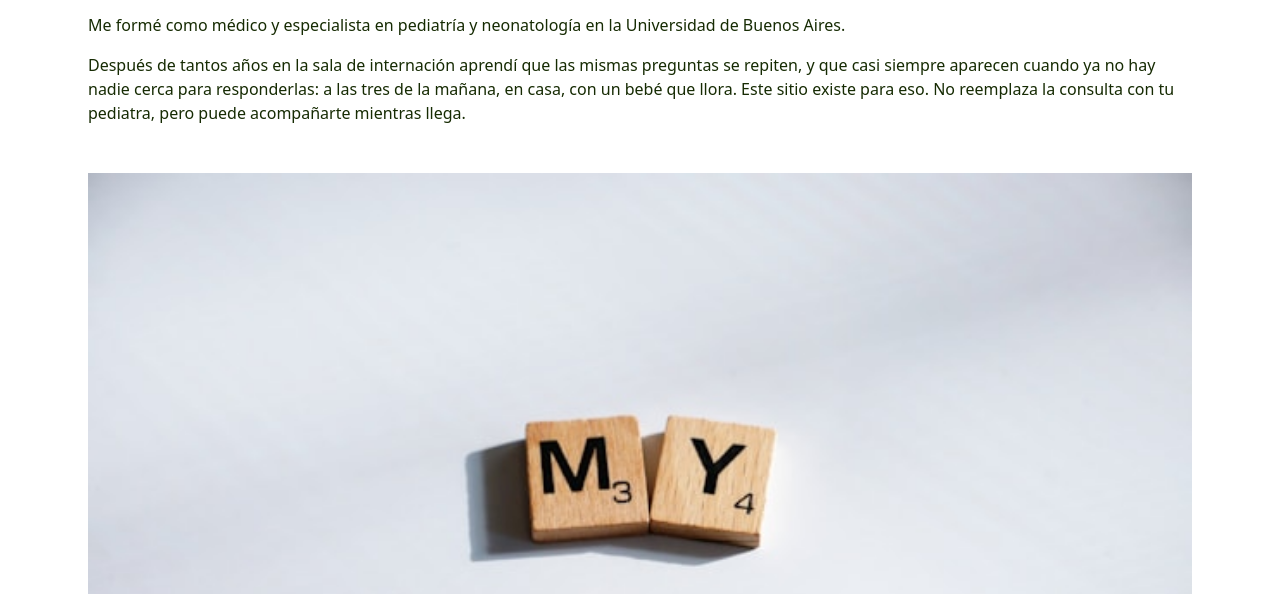
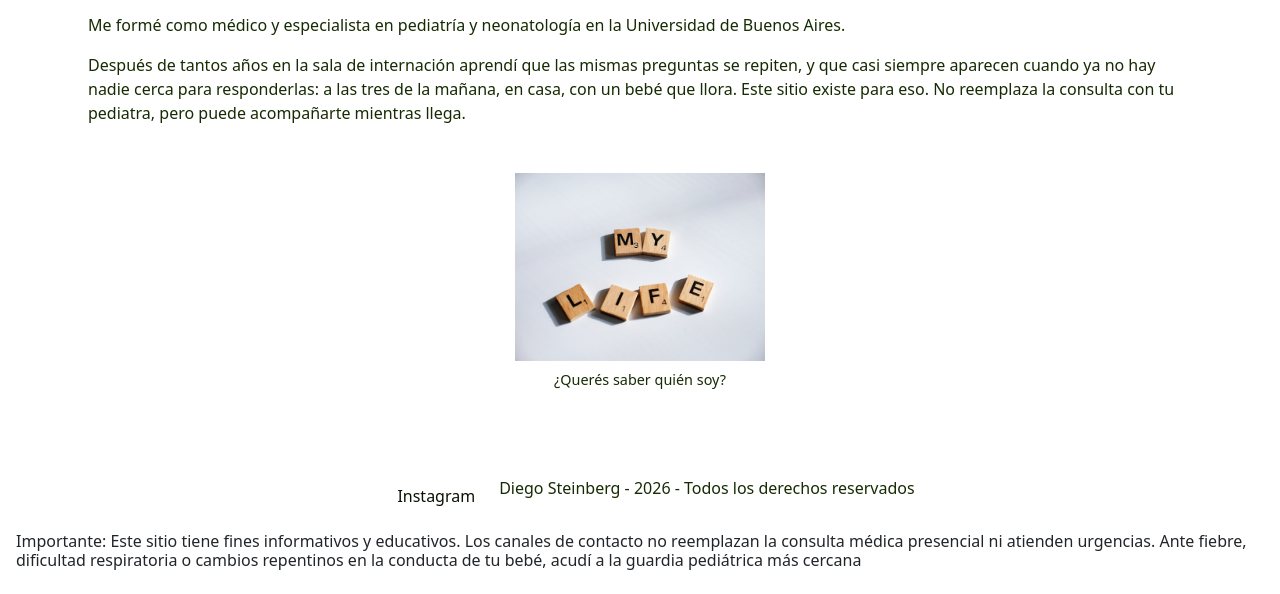
Before and after one commit to diegoastein/bienvenidosrn, a plain HTML site: page pages/sobre-mi.html in a window 1280 px wide. Shown: the part 206-800 px from the top of the page. Drawn offline with nearby package versions, Linux system fonts and the light colour scheme; a web font is replaced by a local one.

Commit message:
fix imagen

```diff
--- a/pages/sobre-mi.html
+++ b/pages/sobre-mi.html
@@ -69,6 +69,7 @@
         </section>
 
         <figure>
+            <figure class="text-center mx-auto foto-chica" style="max-width: 250px;">
             <img src="../assets/sobre-mi.jpg" alt="imagen sobre mi">
             <figcaption>¿Querés saber quién soy?</figcaption>
         </figure>
@@ -81,9 +82,9 @@
                 <p>Diego Steinberg - 2026 - Todos los derechos reservados</p>
             </li>
         </ul>
-        <h5>Importante: Este sitio tiene fines informativos y educativos. Los canales de contacto no reemplazan la
+        <h6>Importante: Este sitio tiene fines informativos y educativos. Los canales de contacto no reemplazan la
             consulta médica presencial ni atienden urgencias. Ante fiebre, dificultad respiratoria o cambios repentinos
-            en la conducta de tu bebé, acudí a la guardia pediátrica más cercana</h5>
+            en la conducta de tu bebé, acudí a la guardia pediátrica más cercana</h6>
     </footer>
     <!-- Bootstrap JS -->
     <script src="https://cdn.jsdelivr.net/npm/bootstrap@5.3.8/dist/js/bootstrap.bundle.min.js"
```
